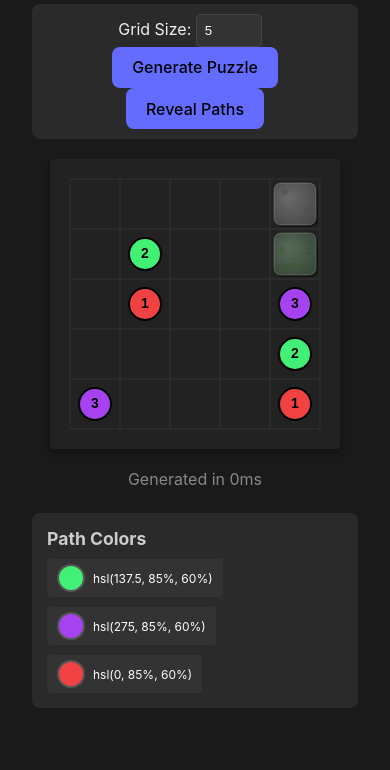
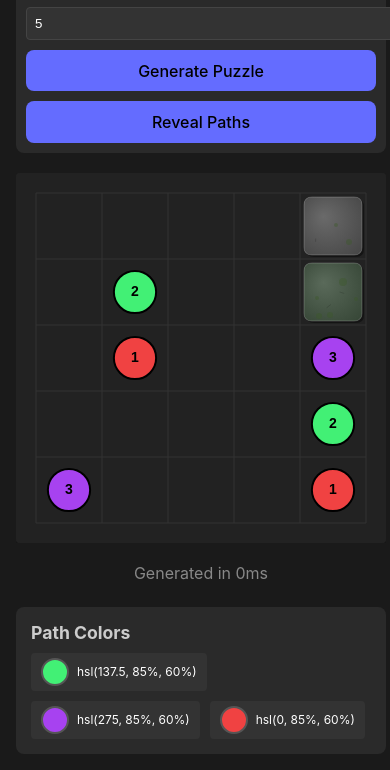
Before and after one commit to Godd67/connect-dots, a website built with Vite: page index.html in a window 390 px wide. Shown: the part 110-880 px from the top of the page. Before the commit the page ends 850 px from the top, so only its background shows below. Built offline with nearby package versions, Linux system fonts and the light colour scheme.

Commit message:
feat: Add mobile responsiveness with auto-fit canvas and pinch-zoom support

```diff
--- a/src/main.js
+++ b/src/main.js
@@ -15,9 +15,24 @@
 let activePathId = null;
 let lastCell = null; // [r, c] last cell user touched
 
-const CELL_SIZE = 50;
-const DOT_RADIUS = 16;
+// Rendering constants
+const DEFAULT_CELL_SIZE = 50;
+const DOT_RADIUS_RATIO = 0.32; // DOT_RADIUS as ratio of CELL_SIZE
 const PADDING = 20;
+
+// Dynamic values (recalculated on generate)
+let CELL_SIZE = DEFAULT_CELL_SIZE;
+let DOT_RADIUS = CELL_SIZE * DOT_RADIUS_RATIO;
+
+function isMobile() {
+  return window.innerWidth <= 768;
+}
+
+function calculateCellSize(gridSize) {
+  if (!isMobile()) return DEFAULT_CELL_SIZE;
+  const maxWidth = window.innerWidth - PADDING * 2 - 20; // 20 extra for safety margin
+  return Math.floor(maxWidth / gridSize);
+}
 
 function init() {
   generateBtn.addEventListener('click', generate);
@@ -220,6 +235,10 @@
     return;
   }
 
+  // Recalculate dynamic sizing for mobile
+  CELL_SIZE = calculateCellSize(size);
+  DOT_RADIUS = CELL_SIZE * DOT_RADIUS_RATIO;
+
   statusEl.textContent = "Generating...";
   generateBtn.disabled = true;
 
@@ -240,10 +259,10 @@
 
       if (success) {
         statusEl.textContent = `Generated in ${Math.round(t1 - t0)}ms`;
-        statusEl.style.color = "#888"; // Reset color
+        statusEl.style.color = "#888";
         statusEl.style.fontWeight = "normal";
-        showPaths = false; // Reset reveal state on new generation
-        userPaths = {}; // Clear user paths
+        showPaths = false;
+        userPaths = {};
         revealBtn.textContent = "Reveal Paths";
         draw();
         renderColorLegend();
--- a/src/style.css
+++ b/src/style.css
@@ -89,3 +89,36 @@
   min-height: 1.5em;
   color: #888;
 }
+
+/* Mobile-specific styles */
+@media (max-width: 768px) {
+  #app {
+    padding: 1rem;
+  }
+
+  h1 {
+    font-size: 1.5rem;
+  }
+
+  .controls {
+    display: flex;
+    flex-direction: column;
+    gap: 10px;
+    padding: 10px;
+  }
+
+  .controls input,
+  .controls button {
+    width: 100%;
+    margin: 0;
+  }
+
+  canvas {
+    touch-action: pinch-zoom manipulation;
+  }
+
+  .canvas-container {
+    overflow: auto;
+    -webkit-overflow-scrolling: touch;
+  }
+}
```
